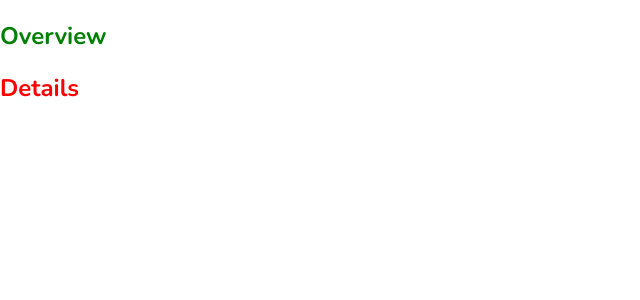
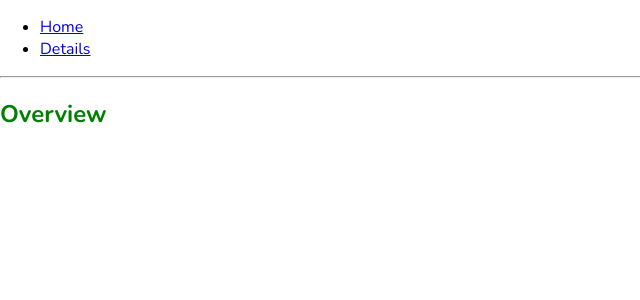
Before and after one commit to therichkid/instamotion, a React (Create React App) app: page / in a window 1280 px wide. Shown: the top 300 px of the page, without its empty margins (0-640 px from the left). Built offline with nearby package versions, Linux system fonts and the light colour scheme.

Commit message:
Implement simple routing

```diff
--- a/src/App.tsx
+++ b/src/App.tsx
@@ -1,14 +1,30 @@
 import React from 'react';
+import { BrowserRouter as Router, Route, Link, Routes } from 'react-router-dom';
 import './App.scss';
 import Details from './components/details/Details';
 import Overview from './components/overview/Overview';
 
 function App() {
   return (
-    <div>
-      <Overview />
-      <Details />
-    </div>
+    <Router>
+      <div>
+        <ul>
+          <li>
+            <Link to="/">Home</Link>
+          </li>
+          <li>
+            <Link to="/details">Details</Link>
+          </li>
+        </ul>
+
+        <hr />
+
+        <Routes>
+          <Route path="/" element={<Overview />}></Route>
+          <Route path="/details" element={<Details />}></Route>
+        </Routes>
+      </div>
+    </Router>
   );
 }
 
```
